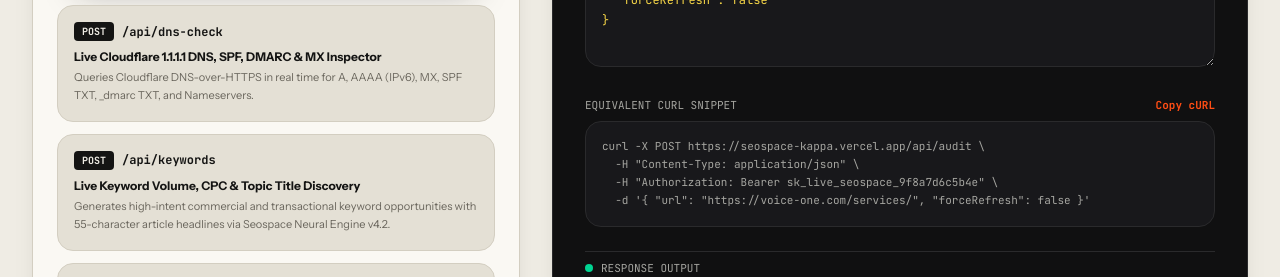
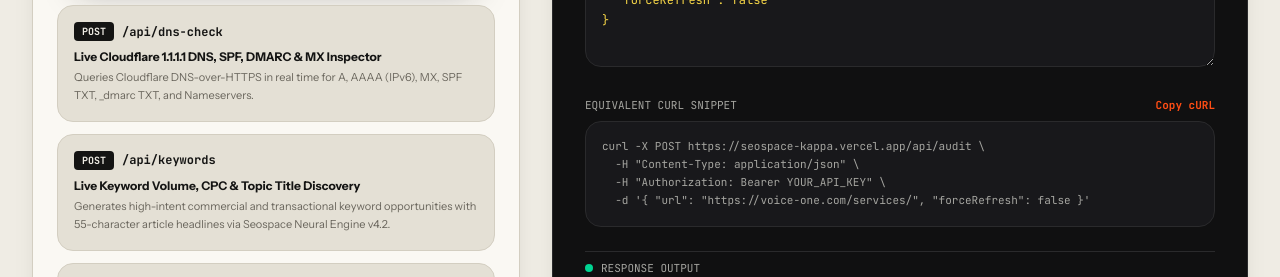
Before and after one commit to MeeksonJr/SEOSPACE, a Next.js app: page /docs in a window 1280 px wide. Shown: the part 800-1077 px from the top of the page. Built offline with nearby package versions, Linux system fonts and the light colour scheme.

Commit message:
security: replace sample bearer token in docs with YOUR_API_KEY placeholder

```diff
--- a/src/app/docs/page.tsx
+++ b/src/app/docs/page.tsx
@@ -128,7 +128,7 @@ export default function ApiDocsPage() {
 
   const curlSnippet = `curl -X ${selectedEndpoint.method} https://seospace-kappa.vercel.app${selectedEndpoint.path} \\
   -H "Content-Type: application/json" \\
-  -H "Authorization: Bearer sk_live_seospace_9f8a7d6c5b4e" \\
+  -H "Authorization: Bearer YOUR_API_KEY" \\
   -d '${requestBody.replace(/\n\s*/g, " ")}'`;
 
   function handleCopyCurl() {
```
